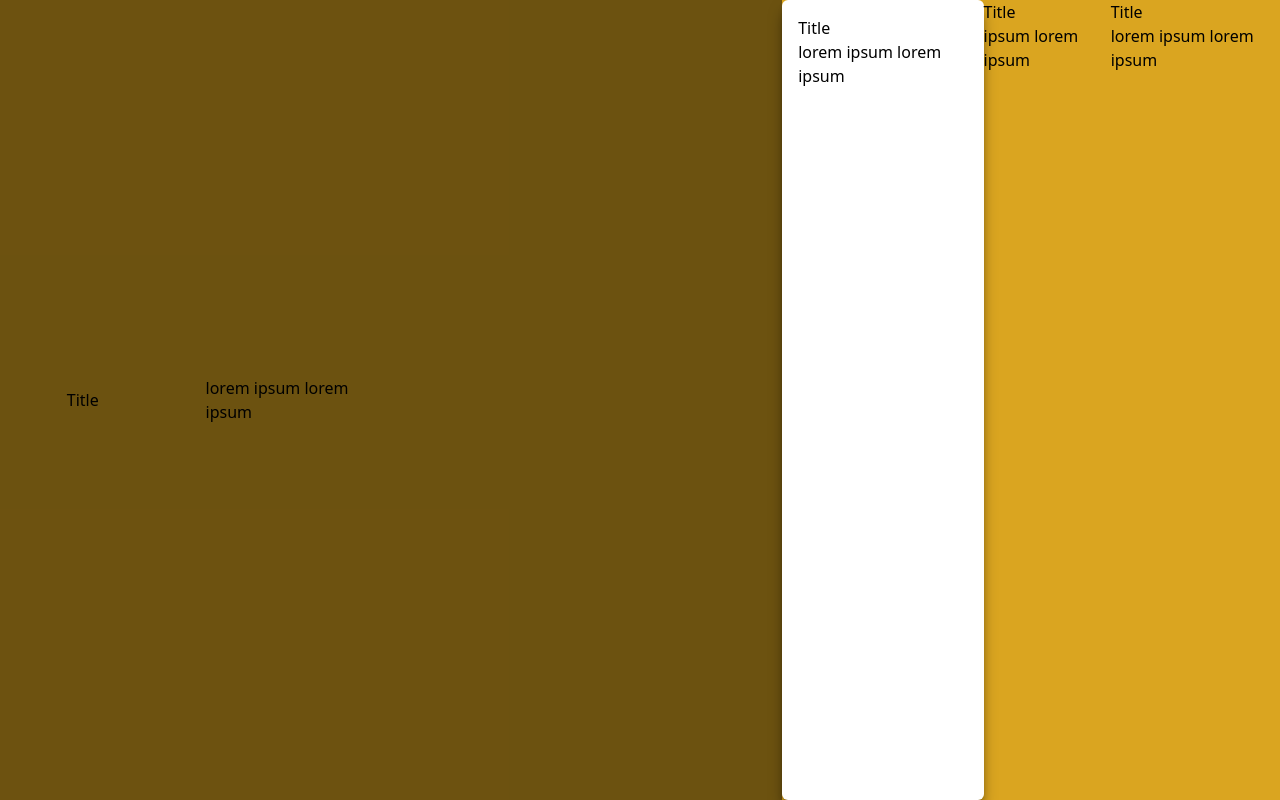
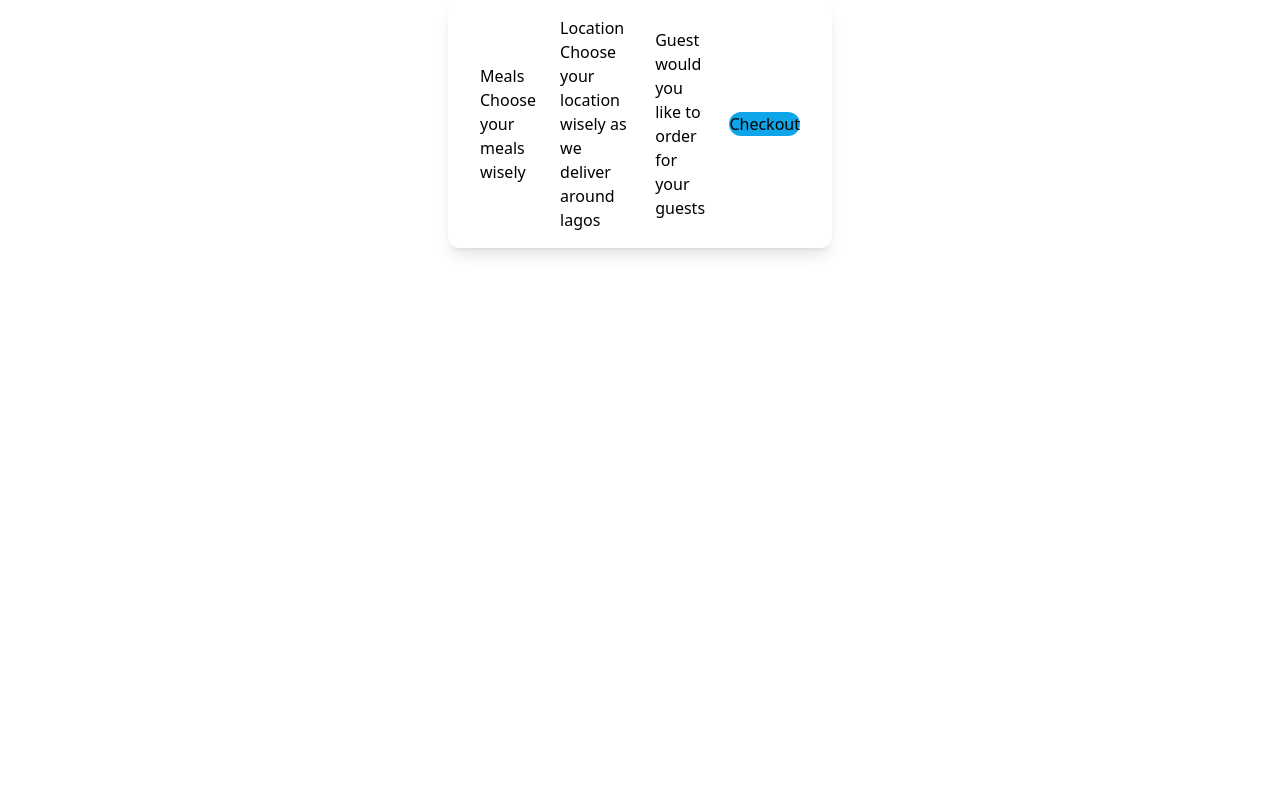
Before and after one commit to OMA00/Tailwind_Projects, a plain HTML site: page index.html in a window 1280 px wide. Drawn offline with nearby package versions, Linux system fonts and the light colour scheme.

Commit message:
third commit

```diff
--- a/index.html
+++ b/index.html
@@ -6,22 +6,27 @@
     <script src="https://cdn.tailwindcss.com"></script>
     <title>Tailwind Project</title>
   </head>
-  <body class="bg-[#daa520] h-screen flex items center justify center">
-    <div class="bg-black/50 grid grid-cols-4 place-items-center gap-10">
-      <h3>Title</h3>
-      lorem ipsum lorem ipsum
+  <body
+    class="py-8 px-8 max-w-sm mx-auto space-y-2 bg-white rounded-xl shadow-lg sm:py-4 sm:flex sm:items-center sm:space-y-0 sm:gap-x-6"
+  >
+    <div class="">
+      <h3>Meals</h3>
+      Choose your meals wisely
     </div>
-    <div class="bg-white text-black p-4 rounded-md shadow-lg shadow-black/50">
-      <h3>Title</h3>
-      lorem ipsum lorem ipsum
+    <div class="">
+      <h3>Location</h3>
+      Choose your location wisely as we deliver around lagos
     </div>
     <div>
-      <h3>Title</h3>
-      ipsum lorem ipsum
+      <h3>Guest</h3>
+      would you like to order for your guests
     </div>
     <div>
-      <h3>Title</h3>
-      lorem ipsum lorem ipsum
+      <button
+        class="bg-sky-500 rounded-xl font-medium text-black hover:bg-violet-600"
+      >
+        Checkout
+      </button>
     </div>
   </body>
 </html>
```
